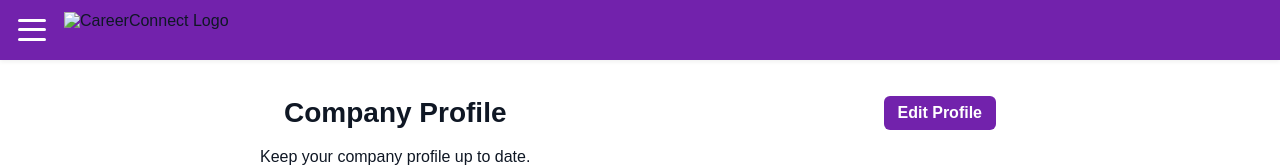
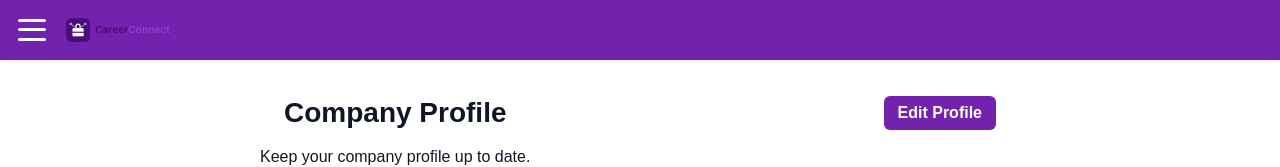
Before and after one commit to zayum20/Soen-341, a website: page new_code/public/Employer_Profile.html in a window 1280 px wide. Shown: the top 167 px of the page. Drawn offline with nearby package versions, Linux system fonts and the light colour scheme; no server answers.

Commit message:
Update logo image source path in Employer_Profile.html

```diff
--- a/new_code/public/Employer_Profile.html
+++ b/new_code/public/Employer_Profile.html
@@ -18,7 +18,7 @@
                 <span></span>
                 <span></span>
             </button>
-            <img class="header-logo" src="careerconnect-logo.png" alt="CareerConnect Logo">
+            <img class="header-logo" src="images/careerconnect-logo.png" alt="CareerConnect Logo">
         </header>
 
         <nav id="main-nav" class="navbar">
```
